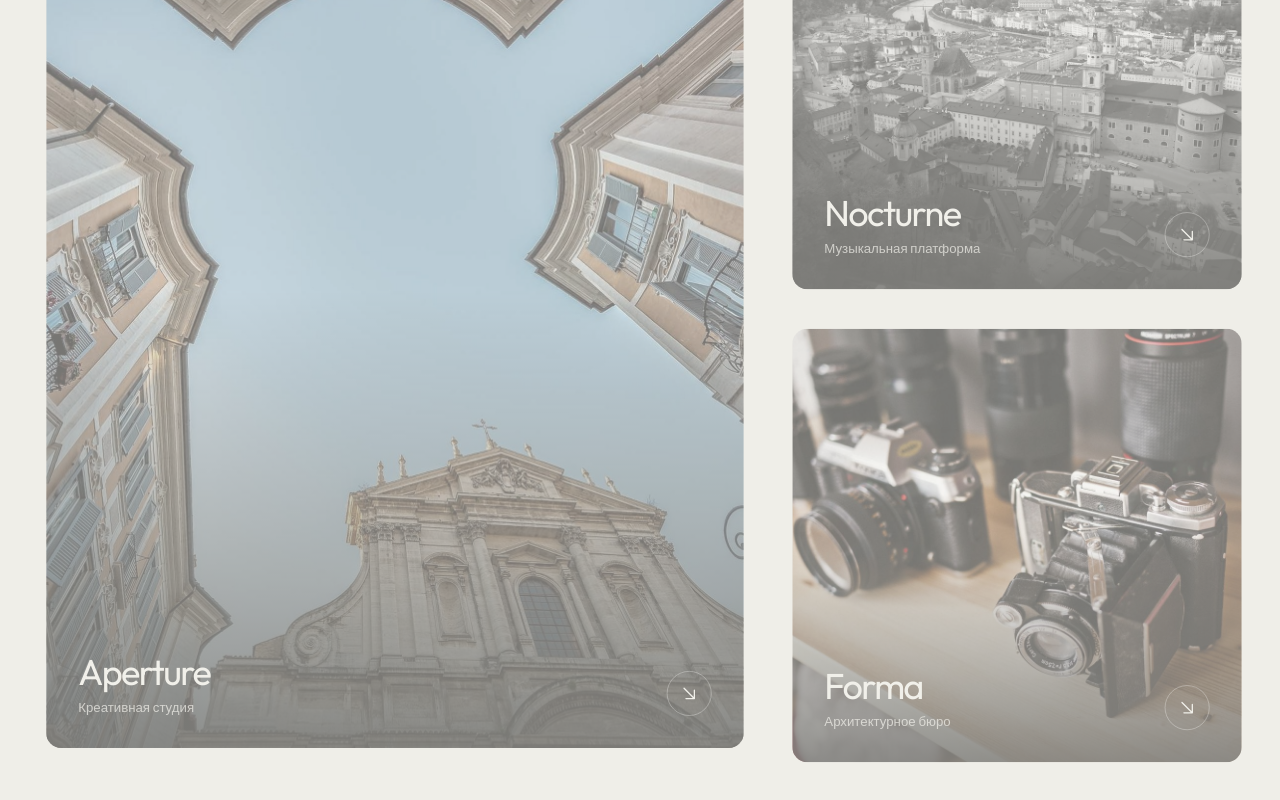
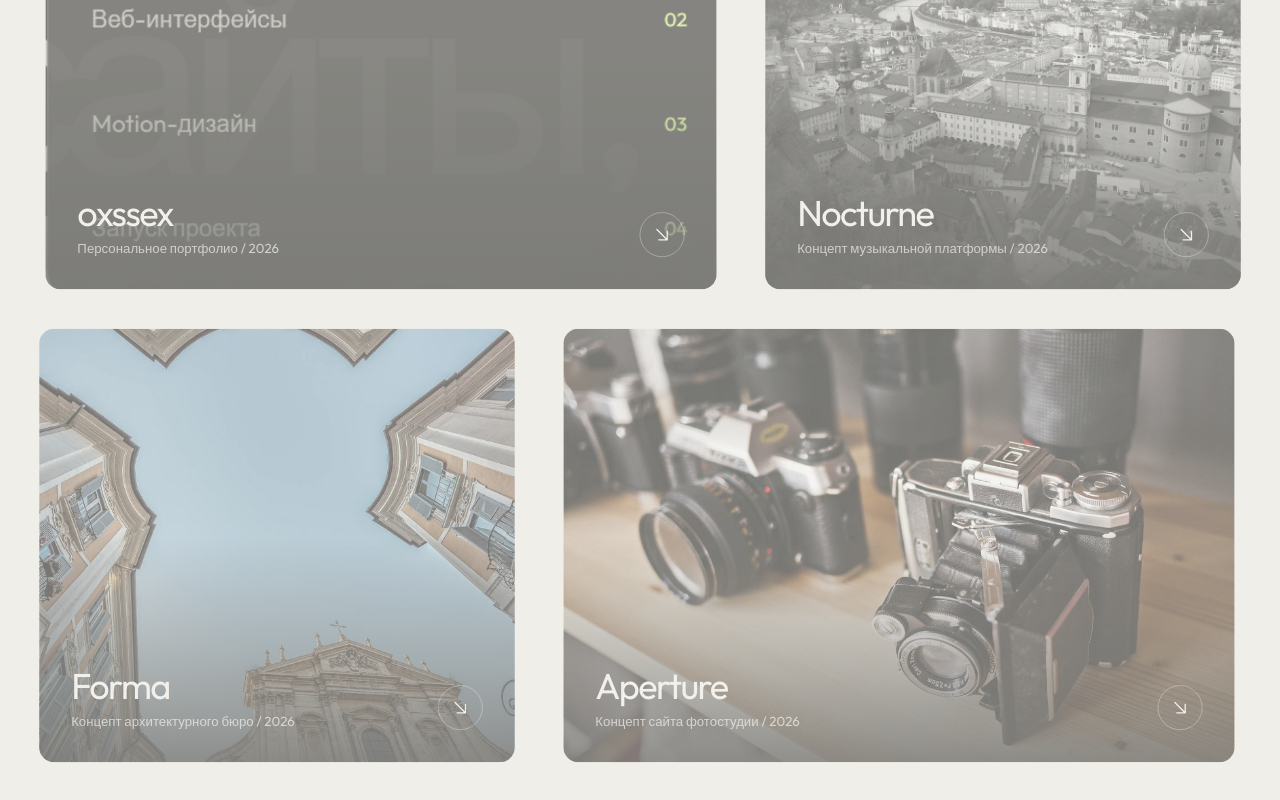
Before and after one commit to chasovskoi/oxssex, a React (Vite) app: page / in a window 1280 px wide. Shown: the part 1496-2296 px from the top of the page. Built offline with nearby package versions, Linux system fonts and the light colour scheme.

Commit message:
Add interactive portfolio case studies

```diff
--- a/src/App.jsx
+++ b/src/App.jsx
@@ -1,28 +1,64 @@
 import { useEffect, useLayoutEffect, useRef, useState } from 'react'
-import { ArrowDownRight, ArrowLeft, ArrowRight, CaretDown, Moon, Sun, PaperPlaneTilt, TelegramLogo } from '@phosphor-icons/react'
+import { ArrowDownRight, ArrowLeft, ArrowRight, CaretDown, Moon, Sun, PaperPlaneTilt, TelegramLogo, X } from '@phosphor-icons/react'
 import { gsap } from 'gsap'
 import { ScrollTrigger } from 'gsap/ScrollTrigger'
 
 gsap.registerPlugin(ScrollTrigger)
 
+const imagePath = (fileName) => `${import.meta.env.BASE_URL}images/${fileName}`
+
 const projects = [
   {
-    title: 'Aperture',
-    type: 'Креативная студия',
-    image: '/images/project-aperture.jpg',
+    title: 'oxssex',
+    type: 'Персональное портфолио',
+    year: '2026',
+    image: imagePath('project-oxssex.png'),
+    alt: 'Меню услуг в портфолио oxssex',
     className: 'project--lead',
+    summary: 'Личный сайт, который показывает специализацию, процесс и характер работы до первого сообщения.',
+    challenge: 'Собрать услуги, кейсы и прямой контакт на одной странице, не превращая портфолио в каталог.',
+    solution: 'Крупная типографика, живые состояния и motion-сцены ведут пользователя от знакомства к заявке.',
+    role: 'Стратегия, UX/UI, React-разработка',
+    stack: 'React, Vite, GSAP, CSS',
   },
   {
     title: 'Nocturne',
-    type: 'Музыкальная платформа',
-    image: '/images/project-nocturne.jpg',
+    type: 'Концепт музыкальной платформы',
+    year: '2026',
+    image: imagePath('project-nocturne.jpg'),
+    alt: 'Панорама города для визуального направления Nocturne',
     className: '',
+    summary: 'Атмосферный интерфейс для музыкальных подборок, где настроение важнее количества элементов.',
+    challenge: 'Дать музыке визуальный ритм и сохранить простой путь от открытия подборки до прослушивания.',
+    solution: 'Контрастная композиция, монохромная фотография и спокойная анимация создают цельный сценарий.',
+    role: 'Концепция, арт-дирекшн, прототип',
+    stack: 'Figma, React, GSAP',
   },
   {
     title: 'Forma',
-    type: 'Архитектурное бюро',
-    image: '/images/project-forma.jpg',
+    type: 'Концепт архитектурного бюро',
+    year: '2026',
+    image: imagePath('project-aperture.jpg'),
+    alt: 'Архитектура исторического здания для проекта Forma',
     className: '',
+    summary: 'Сдержанный сайт бюро, в котором проекты читаются как пространство, а не как набор карточек.',
+    challenge: 'Показать масштаб архитектуры и одновременно сделать навигацию по работам быстрой и ясной.',
+    solution: 'Вертикальный ритм, крупные кадры и минимум интерфейсного шума оставляют внимание проектам.',
+    role: 'UX/UI, визуальная система, frontend',
+    stack: 'Figma, React, CSS Grid',
+  },
+  {
+    title: 'Aperture',
+    type: 'Концепт сайта фотостудии',
+    year: '2026',
+    image: imagePath('project-forma.jpg'),
+    alt: 'Плёночные камеры для проекта Aperture',
+    className: '',
+    summary: 'Портфолио фотостудии с акцентом на серии работ, фактуру плёнки и уверенную подачу услуг.',
+    challenge: 'Соединить эмоциональную галерею с понятным коммерческим предложением и быстрым контактом.',
+    solution: 'Асимметричная сетка и тактильные переходы превращают просмотр работ в короткую визуальную историю.',
+    role: 'Концепция, UX/UI, motion',
+    stack: 'Figma, React, GSAP',
   },
 ]
 
@@ -37,17 +73,17 @@ const principles = [
   {
     title: 'Сначала смысл',
     text: 'Каждая секция отвечает на один вопрос. Дизайн усиливает ответ, а не спорит с ним.',
-    image: '/images/principle-focus.jpg',
+    image: imagePath('principle-focus.jpg'),
   },
   {
     title: 'Движение по делу',
     text: 'Анимация показывает иерархию, смену состояния и ход истории. Никакого визуального шума.',
-    image: '/images/principle-motion.jpg',
+    image: imagePath('principle-motion.jpg'),
   },
   {
     title: 'Готово к росту',
     text: 'Компоненты и контент устроены так, чтобы новые кейсы добавлялись без полного редизайна.',
-    image: '/images/project-forma.jpg',
+    image: imagePath('project-forma.jpg'),
   },
 ]
 
@@ -196,7 +232,7 @@ function Hero() {
       <div className="hero-title" aria-label="Создаю сайты, в которые верят">
         <div className="hero-line"><span>Создаю сайты,</span></div>
         <div className="hero-line hero-line--offset">
-          <span>в которые <i className="inline-image" aria-hidden="true" /> верят</span>
+          <span>в которые <i className="inline-image" style={{ backgroundImage: `url(${imagePath('principle-motion.jpg')})` }} aria-hidden="true" /> верят</span>
         </div>
       </div>
       <div className="hero-bottom">
@@ -214,7 +250,7 @@ function Hero() {
           <a className="button button--secondary" href="#contact">Обсудить проект</a>
         </div>
       </div>
-      <div className="hero-media" aria-hidden="true">
+      <div className="hero-media" style={{ backgroundImage: `url(${imagePath('project-aperture.jpg')})` }} aria-hidden="true">
         <div className="hero-media__veil" />
       </div>
     </section>
@@ -223,6 +259,17 @@ function Hero() {
 
 function Work() {
   const root = useRef(null)
+  const dialog = useRef(null)
+  const [selectedProject, setSelectedProject] = useState(null)
+
+  useEffect(() => {
+    if (!selectedProject || dialog.current?.open) return
+    dialog.current?.showModal()
+  }, [selectedProject])
+
+  function closeProject() {
+    dialog.current?.close()
+  }
 
   useLayoutEffect(() => {
     if (window.matchMedia('(prefers-reduced-motion: reduce)').matches) return
@@ -245,22 +292,64 @@ function Work() {
     <section className="section work" id="work" ref={root}>
       <p className="eyebrow">Избранные работы</p>
       <h2>Проекты, которым есть что сказать.</h2>
-      <p className="section-copy">Сейчас это художественные направления. Скоро здесь появятся реальные продукты, которые мы создадим вместе.</p>
+      <p className="section-copy">Один запущенный проект и три концепта, в которых видно мой подход к структуре, визуалу и движению.</p>
       <div className="project-grid">
         {projects.map((project) => (
-          <article className={`project ${project.className}`} key={project.title}>
-            <img src={project.image} alt="" />
+          <button
+            className={`project ${project.className}`}
+            type="button"
+            onClick={() => setSelectedProject(project)}
+            aria-label={`Открыть кейс ${project.title}`}
+            key={project.title}
+          >
+            <img src={project.image} alt={project.alt} loading="lazy" />
             <div className="project-shade" />
             <div className="project-meta">
               <div>
                 <h3>{project.title}</h3>
-                <p>{project.type}</p>
+                <p>{project.type} <span aria-hidden="true">/</span> {project.year}</p>
               </div>
               <span className="project-arrow" aria-hidden="true"><ArrowDownRight size={22} /></span>
             </div>
-          </article>
+          </button>
         ))}
       </div>
+      <dialog
+        className="project-dialog"
+        ref={dialog}
+        onClose={() => setSelectedProject(null)}
+        onClick={(event) => event.target === event.currentTarget && closeProject()}
+      >
+        {selectedProject && (
+          <div className="project-dialog__panel">
+            <button className="project-dialog__close" type="button" onClick={closeProject} aria-label="Закрыть кейс">
+              <X size={22} />
+            </button>
+            <div className="project-dialog__media">
+              <img src={selectedProject.image} alt={selectedProject.alt} />
+            </div>
+            <div className="project-dialog__content">
+              <p className="project-dialog__type">{selectedProject.type} / {selectedProject.year}</p>
+              <h3>{selectedProject.title}</h3>
+              <p className="project-dialog__summary">{selectedProject.summary}</p>
+              <div className="project-dialog__facts">
+                <section>
+                  <h4>Задача</h4>
+                  <p>{selectedProject.challenge}</p>
+                </section>
+                <section>
+                  <h4>Решение</h4>
+                  <p>{selectedProject.solution}</p>
+                </section>
+              </div>
+              <div className="project-dialog__footer">
+                <p><strong>Моя роль</strong><span>{selectedProject.role}</span></p>
+                <p><strong>Инструменты</strong><span>{selectedProject.stack}</span></p>
+              </div>
+            </div>
+          </div>
+        )}
+      </dialog>
     </section>
   )
 }
--- a/src/styles.css
+++ b/src/styles.css
@@ -338,7 +338,8 @@ img {
   display: inline-block;
   margin: 0 0.08em;
   border-radius: 999px;
-  background: url('/images/principle-motion.jpg') center 48% / cover;
+  background-position: center 48%;
+  background-size: cover;
   vertical-align: 0.03em;
 }
 
@@ -428,7 +429,8 @@ img {
   aspect-ratio: 16 / 9;
   overflow: hidden;
   border-radius: var(--radius);
-  background: url('/images/project-aperture.jpg') center / cover;
+  background-position: center;
+  background-size: cover;
   transform: translateX(-50%);
   filter: saturate(0.55) contrast(1.1);
 }
@@ -473,22 +475,41 @@ img {
 
 .project-grid {
   display: grid;
-  grid-template-columns: 1.55fr 1fr;
-  grid-template-rows: repeat(2, minmax(280px, 36vw));
-  grid-auto-flow: dense;
+  grid-template-columns: repeat(12, minmax(0, 1fr));
+  grid-auto-rows: clamp(300px, 36vw, 520px);
   gap: 12px;
 }
 
 .project {
   position: relative;
+  grid-column: span 5;
   min-height: 0;
+  padding: 0;
   overflow: hidden;
+  border: 0;
   border-radius: var(--radius);
   background: var(--surface);
+  color: inherit;
+  font: inherit;
+  text-align: left;
+  cursor: pointer;
 }
 
 .project--lead {
-  grid-row: span 2;
+  grid-column: span 7;
+}
+
+.project:nth-child(3) {
+  grid-column: span 5;
+}
+
+.project:nth-child(4) {
+  grid-column: span 7;
+}
+
+.project:focus-visible {
+  outline: 3px solid var(--accent);
+  outline-offset: 4px;
 }
 
 .project img {
@@ -549,6 +570,170 @@ img {
 .project:hover .project-arrow {
   background: rgba(255,255,255,0.14);
   transform: rotate(-8deg);
+}
+
+.project:active {
+  transform: scale(0.99);
+}
+
+.project-dialog {
+  width: min(1180px, calc(100vw - 32px));
+  max-width: none;
+  max-height: calc(100dvh - 32px);
+  padding: 0;
+  overflow: auto;
+  border: 1px solid var(--line);
+  border-radius: var(--radius);
+  background: var(--surface-strong);
+  color: var(--text);
+  overscroll-behavior: contain;
+}
+
+.project-dialog[open] {
+  animation: project-dialog-in 420ms cubic-bezier(0.16, 1, 0.3, 1);
+}
+
+.project-dialog::backdrop {
+  background: rgba(5, 5, 4, 0.78);
+  backdrop-filter: blur(8px);
+}
+
+@keyframes project-dialog-in {
+  from {
+    opacity: 0;
+    transform: translateY(18px) scale(0.985);
+  }
+  to {
+    opacity: 1;
+    transform: translateY(0) scale(1);
+  }
+}
+
+.project-dialog__panel {
+  position: relative;
+  display: grid;
+  grid-template-columns: minmax(0, 1.08fr) minmax(380px, 0.92fr);
+  min-height: min(760px, calc(100dvh - 34px));
+}
+
+.project-dialog__close {
+  position: absolute;
+  z-index: 2;
+  top: 18px;
+  right: 18px;
+  width: 46px;
+  height: 46px;
+  display: grid;
+  place-items: center;
+  border: 1px solid var(--line);
+  border-radius: 50%;
+  background: color-mix(in srgb, var(--surface-strong) 86%, transparent);
+  color: var(--text);
+  cursor: pointer;
+  backdrop-filter: blur(10px);
+  transition: background 250ms ease, transform 250ms ease;
+}
+
+.project-dialog__close:hover {
+  background: var(--accent);
+  color: var(--accent-text);
+  transform: rotate(4deg);
+}
+
+.project-dialog__close:active {
+  transform: scale(0.96);
+}
+
+.project-dialog__media {
+  min-height: 100%;
+  overflow: hidden;
+  background: var(--bg);
+}
+
+.project-dialog__media img {
+  width: 100%;
+  height: 100%;
+  min-height: 620px;
+  display: block;
+  object-fit: cover;
+}
+
+.project-dialog__media img[src$='.png'] {
+  padding: clamp(22px, 4vw, 56px);
+  object-fit: contain;
+}
+
+.project-dialog__content {
+  padding: clamp(76px, 7vw, 104px) clamp(28px, 5vw, 68px) clamp(36px, 5vw, 68px);
+  display: flex;
+  flex-direction: column;
+}
+
+.project-dialog__type {
+  margin: 0 0 20px;
+  color: var(--accent);
+  font-size: 0.82rem;
+}
+
+.project-dialog__content > h3 {
+  margin: 0;
+  font-size: clamp(3.2rem, 6vw, 6.2rem);
+  font-weight: 400;
+  line-height: 0.9;
+  letter-spacing: -0.065em;
+}
+
+.project-dialog__summary {
+  margin: 30px 0 clamp(48px, 7vw, 74px);
+  color: var(--muted);
+  font-size: clamp(1.08rem, 1.7vw, 1.35rem);
+  line-height: 1.5;
+}
+
+.project-dialog__facts {
+  display: grid;
+  gap: 34px;
+}
+
+.project-dialog__facts section {
+  padding-top: 18px;
+  border-top: 1px solid var(--line);
+}
+
+.project-dialog__facts h4 {
+  margin: 0 0 10px;
+  font-size: 0.86rem;
+  font-weight: 500;
+}
+
+.project-dialog__facts p {
+  margin: 0;
+  color: var(--muted);
+  line-height: 1.55;
+}
+
+.project-dialog__footer {
+  margin-top: auto;
+  padding-top: 44px;
+  display: grid;
+  gap: 18px;
+}
+
+.project-dialog__footer p {
+  margin: 0;
+  display: grid;
+  grid-template-columns: 104px 1fr;
+  gap: 18px;
+  font-size: 0.88rem;
+  line-height: 1.45;
+}
+
+.project-dialog__footer strong {
+  font-weight: 500;
+}
+
+.project-dialog__footer span {
+  color: var(--muted);
 }
 
 .services h2 {
@@ -1153,13 +1338,34 @@ img {
 
   .project-grid {
     grid-template-columns: 1fr;
-    grid-template-rows: none;
+    grid-auto-rows: auto;
   }
 
   .project,
-  .project--lead {
-    grid-row: auto;
+  .project--lead,
+  .project:nth-child(3),
+  .project:nth-child(4) {
+    grid-column: auto;
     aspect-ratio: 4 / 3;
+  }
+
+  .project-dialog__panel {
+    grid-template-columns: 1fr;
+    min-height: 0;
+  }
+
+  .project-dialog__media {
+    min-height: 0;
+    aspect-ratio: 16 / 10;
+  }
+
+  .project-dialog__media img {
+    min-height: 0;
+  }
+
+  .project-dialog__content {
+    min-height: 620px;
+    padding-top: 54px;
   }
 
   .service-accordion {
@@ -1226,6 +1432,34 @@ img {
     height: 42px;
   }
 
+  .project-dialog {
+    width: calc(100vw - 16px);
+    max-height: calc(100dvh - 16px);
+  }
+
+  .project-dialog__close {
+    top: 12px;
+    right: 12px;
+  }
+
+  .project-dialog__content {
+    min-height: 0;
+    padding: 46px 22px 28px;
+  }
+
+  .project-dialog__content > h3 {
+    font-size: clamp(3rem, 18vw, 5rem);
+  }
+
+  .project-dialog__summary {
+    margin-bottom: 42px;
+  }
+
+  .project-dialog__footer p {
+    grid-template-columns: 1fr;
+    gap: 5px;
+  }
+
   .story-card {
     padding: 10px;
   }
```
Also changed, not shown: public/images/project-oxssex.png (added), 1 other file (tests, documents, lock files or other folders).
